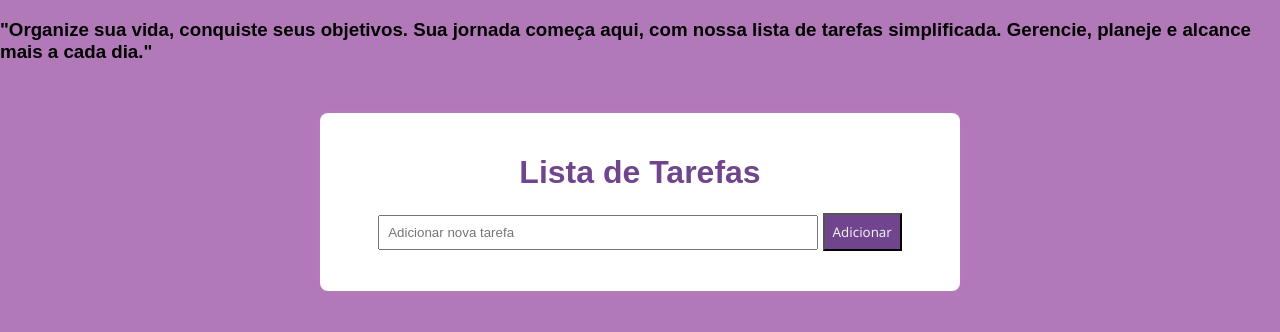
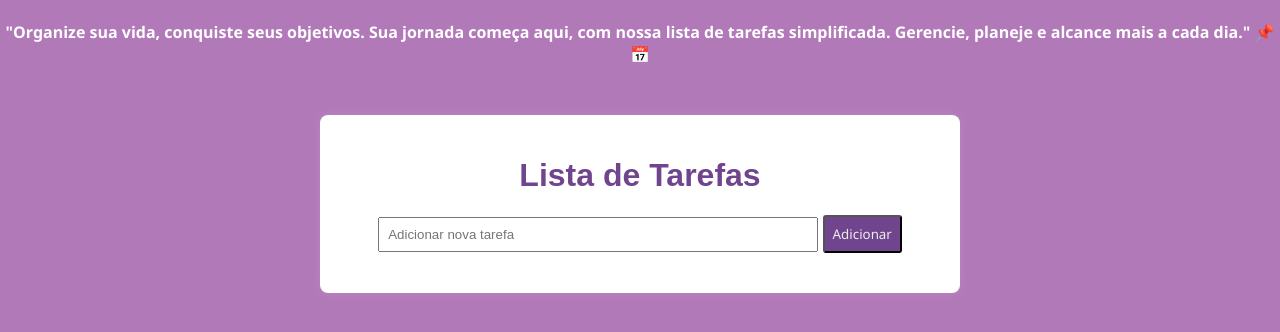
Before and after one commit to TabitaCosta/list_task, a plain HTML site: page index.html in a window 1280 px wide. Drawn offline with Linux system fonts and the light colour scheme.

Commit message:
editei a frase e adicionei um emoji

```diff
--- a/index.html
+++ b/index.html
@@ -7,7 +7,14 @@
     <link rel="stylesheet" href="style.css">
 </head>
 <body>
-    <h3>"Organize sua vida, conquiste seus objetivos. Sua jornada começa aqui, com nossa lista de tarefas simplificada. Gerencie, planeje e alcance mais a cada dia."</h3>
+    <div class="frase">
+        <h4>"Organize sua vida, conquiste seus objetivos.
+            Sua jornada começa aqui, com nossa lista de
+             tarefas simplificada. Gerencie,
+            planeje e alcance mais a cada dia." 📌📅</h4>
+    </div>
+
+
     <div class="container">
         <h1>Lista de Tarefas</h1>
         <div id="taskInputContainer">
--- a/style.css
+++ b/style.css
@@ -14,10 +14,15 @@ h1{
     background-color: #ffffff;
     padding: 20px;
     border-radius: 8px;
-    box-shadow: 0 0 10px rgba(222, 159, 224, 0.1);
+    box-shadow: 0 0 10px rgba(245, 243, 245, 0.1);
     text-align: center;
 }
 
+.frase{
+    text-align: center;
+    color: #fff;
+    font-family: 'Segoe UI', Tahoma, Geneva, Verdana, sans-serif;
+}
 
 #taskInputContainer {
     margin-bottom: 20px;
@@ -34,6 +39,7 @@ button {
     cursor: pointer;
     color: #eee;
     background-color: #70458d;
+    border-radius: 3px;
 }
 
 ul {
@@ -52,7 +58,7 @@ li {
 }
 
 li button {
-    background-color: #70458d;
+    background-color: #db5b71;
     color: #fff;
     border-radius: 3px;
     padding: 5px 10px;
```
